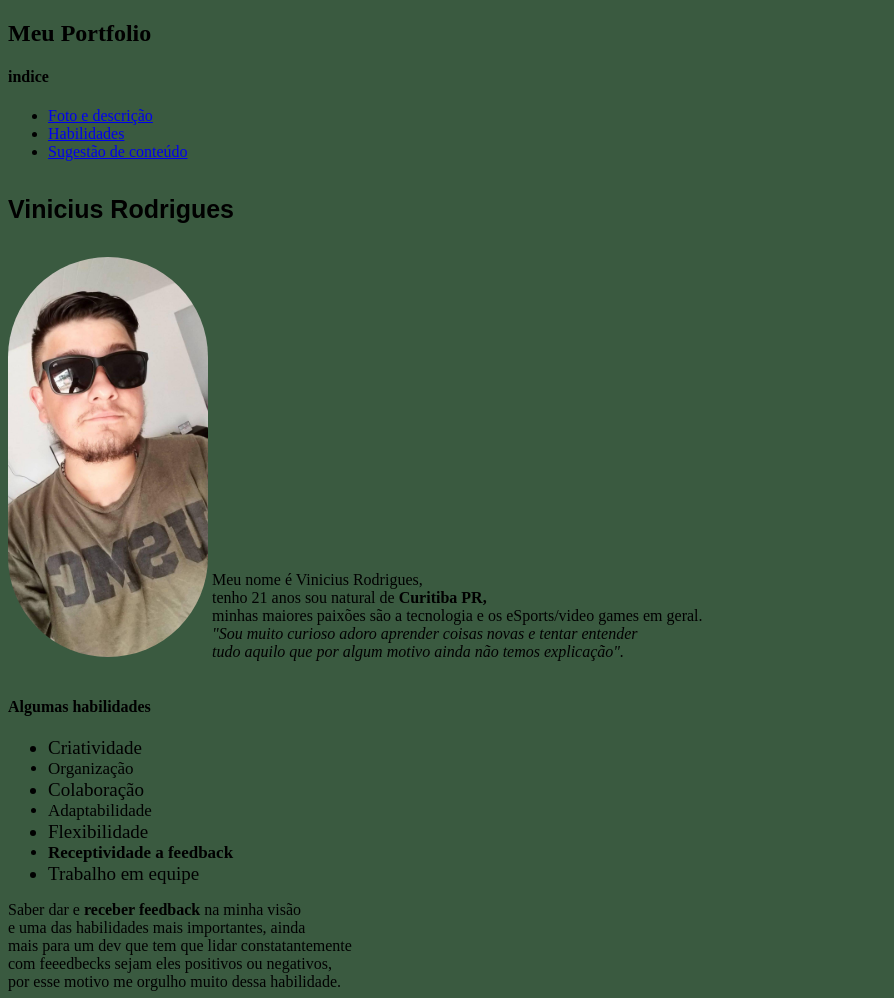
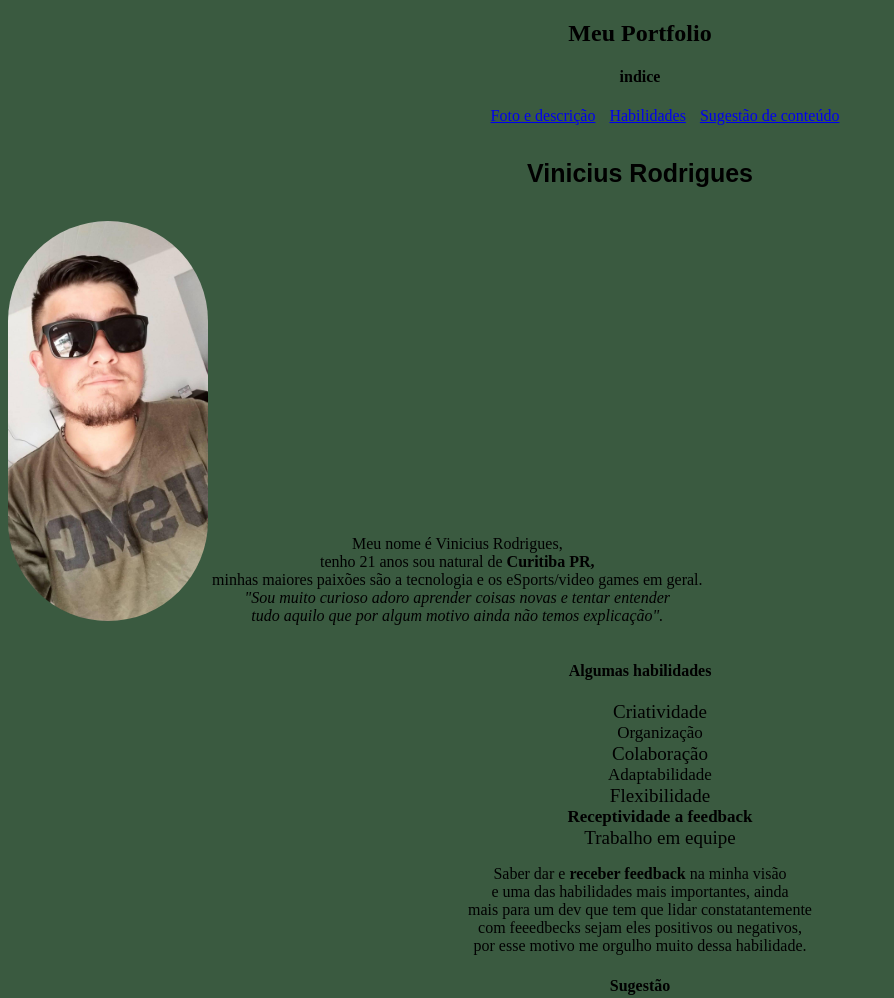
Before and after one commit to VRodriguera/VRodriguera.github.io, a plain HTML site: page index.html in a window 1280 px wide. Shown: the top 998 px of the page, without its empty margins (0-894 px from the left). Drawn offline with Linux system fonts and the light colour scheme.

Commit message:
centraliza tudo

```diff
--- a/index.html
+++ b/index.html
@@ -11,10 +11,10 @@
 <body class="corDeFundo">
    <h2>Meu Portfolio</h2>
    <h4>indice</h4>
-   <ul>
-      <li><a href="#foto"> Foto e descrição</a></li>
-      <li><a href="#habilidades">Habilidades</a></li>
-      <li><a href="#conteúdo">Sugestão de conteúdo</a></li>
+   <ul >
+      <li class="link"><a href="#foto"> Foto e descrição</a></li>
+      <li class="link"><a href="#habilidades">Habilidades</a></li>
+      <li class="link"><a href="#conteúdo">Sugestão de conteúdo</a></li>
    </ul>
 
    <div>
--- a/style.css
+++ b/style.css
@@ -2,6 +2,7 @@
     font-family: sans-serif ;
     font-weight: bold;
     font-size: 25px;
+    text-align: center;
 }
 
 .corDeFundo{
@@ -22,6 +23,14 @@ width: 200px;
 .posiçao{
     display: inline-block;
 }
-.desciçao{
-    margin-top: 50px;
+.link{
+    display: inline-block;
+    margin-left: 10px ;
+
 }
+h2, h4, ul, p, a{
+    text-align: center;
+}
+li, a{
+    display: block;
+}
```
